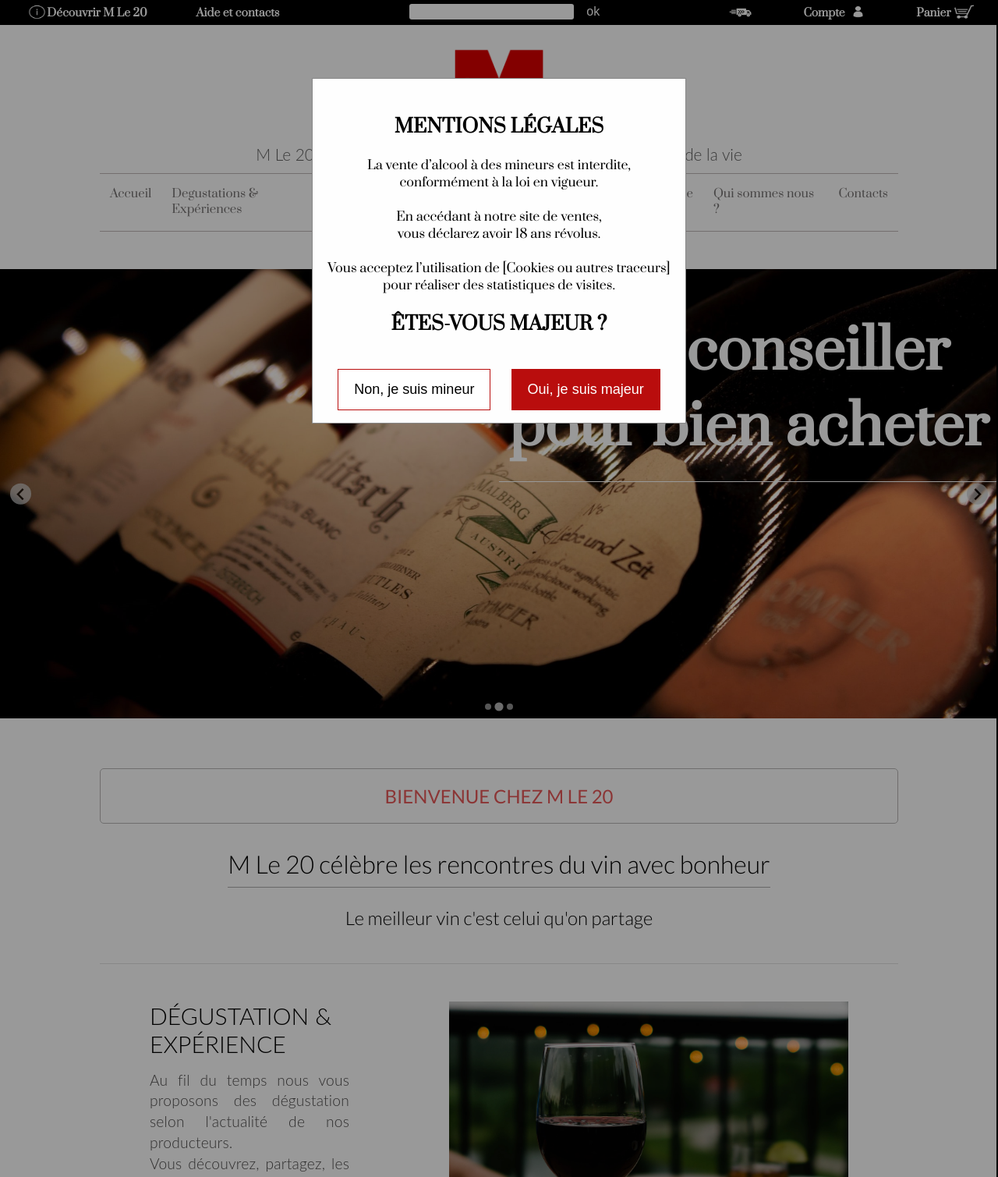
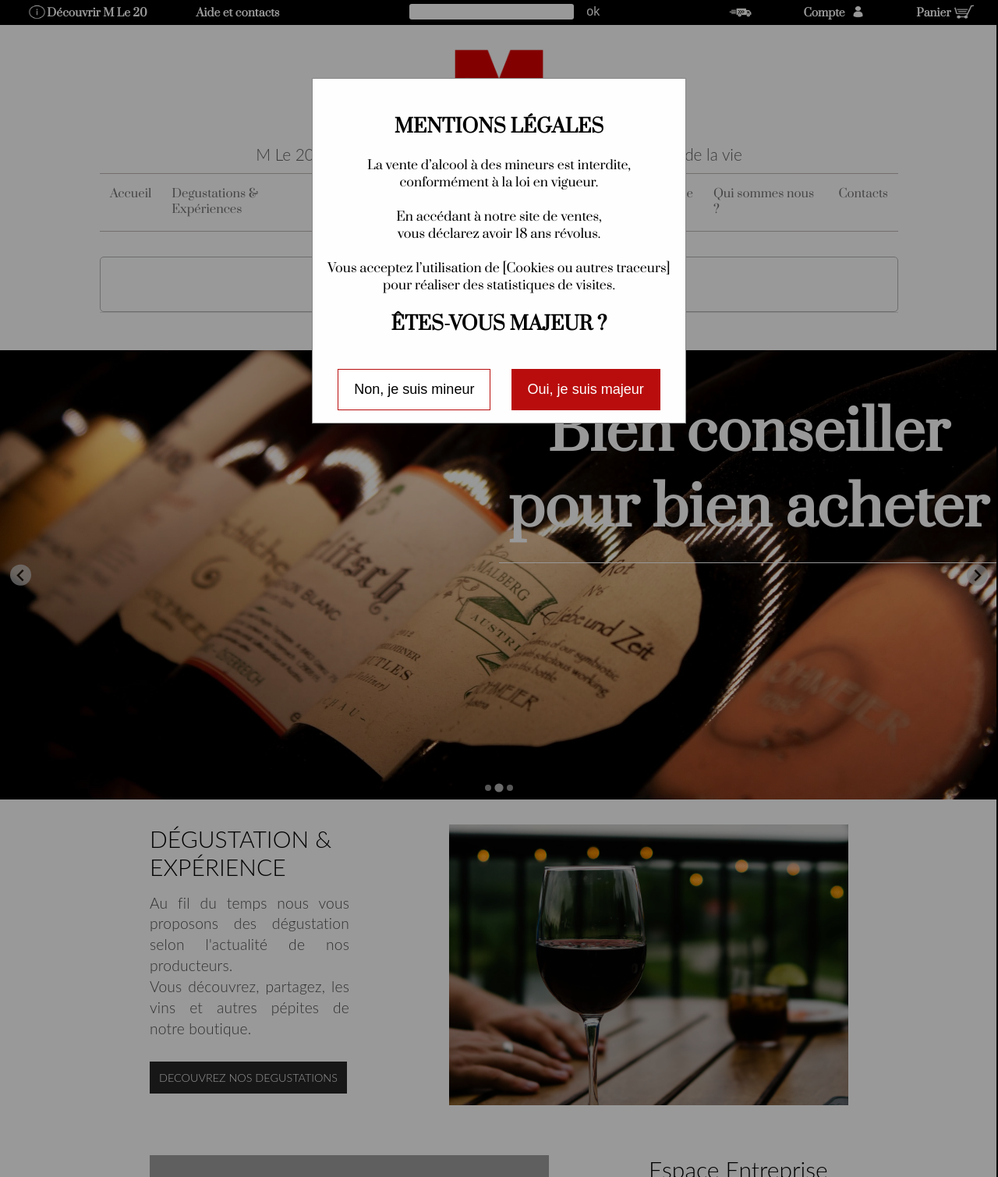
Before and after one commit to robLittiere/Mle20, a PHP site: page / in a window 1280 px wide. Shown: the whole page at 78% size. Run offline with PHP 8.4, Linux system fonts and the light colour scheme; some libraries are stand-ins or nearby versions; some web fonts are replaced; grey boxes are pictures that could not be loaded.

Commit message:
correction on index css

```diff
--- a/index.html
+++ b/index.html
@@ -186,7 +186,7 @@
         </div>
         <div id="slider_profil">
             <div id="profil_picture">
-                <img src="public/assets/bannerImage/account.png" id="accountImg">
+                <img src="public/assets/bannerImage/account_noir.png" id="accountImg">
             </div>
             <div id="profil_username">
                 <p>Nom d'utilisateur</p>
@@ -195,6 +195,13 @@
     </div>
 
      <div class="home__container">
+        <div class="baseline__container">
+            <div class="baseline__divider">
+                <div class="small__title">
+                    <h1>BIENVENUE CHEZ M LE 20</h1>
+                </div>
+            </div>
+        </div>
         <div class="slide__container">
             <div id="image-slider" class="splide">
                 <div class="splide__track">
@@ -222,7 +229,7 @@
                             <div class="slide1">
                                 <img src="public/assets/glass_wine.jpg">
                                 <div class="caption1">
-                                    <h2>Au moins une fois dans ma vie !</h2>
+                                    <h2>Le meilleur vin c'est celui qu'on partage</h2>
                                 </div>
                             </div>
                         </li>
@@ -230,26 +237,6 @@
                 </div>
             </div>
         </div>
-
-
-        <div class="baseline__container">
-            <div class="baseline__divider">
-                <div class="small__title">
-                    <h1>BIENVENUE CHEZ M LE 20</h1>
-
-                </div>
-                <div class="baseline">
-                    <div class="baseline__title">
-                        <p>M Le 20 célèbre les rencontres du vin avec bonheur </p>
-                    </div>
-                    <div class="baseline__description">
-                        <p>Le meilleur vin c'est celui qu'on partage </p>
-                    </div>
-                </div>
-            </div>
-
-        </div>
-
 
         <div class="content__container">
             <div class="content__left scrollContent__anchor">
--- a/public/element/css/banner.css
+++ b/public/element/css/banner.css
@@ -81,7 +81,7 @@
     align-items: center;
 
     font-size: 15px;
-    color: white;
+    color: rgb(0, 0, 0);
 }
 .icon p{
     margin-right: 2%;
@@ -94,11 +94,11 @@
     top: 0;
     right: 0;
 
-    background-color: black;
+    background-color: rgb(255, 255, 255);
     border: 1px solid rgb(0, 0, 0);
     overflow-x: hidden;
     font-size: 20px;
-    color: #818181;
+    color: #000000;
 
 
     transition: 0.5s;
--- a/public/home/css/home.css
+++ b/public/home/css/home.css
@@ -98,7 +98,7 @@ body {
   align-items: center;
   font-family: 'Lato';
   font-weight: 300;
-  padding-top: 4em;
+  padding-top: 2em;
 }
 
 .small__title{
@@ -146,8 +146,8 @@ body {
   font-family: "Lato light";
   width: 70%;
   height: 360px;
-  margin-top: 3em;
-  padding-bottom: 6em;
+  margin-top: 2em;
+  padding-bottom: 2em;
 }
 
 .content__title{
@@ -184,7 +184,7 @@ body {
 
 .content__button a:hover{
   color: white;
-  background-color: rgb(144, 12, 63);
+  background-color: rgb(185, 13, 13);
 
 
 }
```
Also changed, not shown: public/assets/bannerImage/account_noir.png (added).
